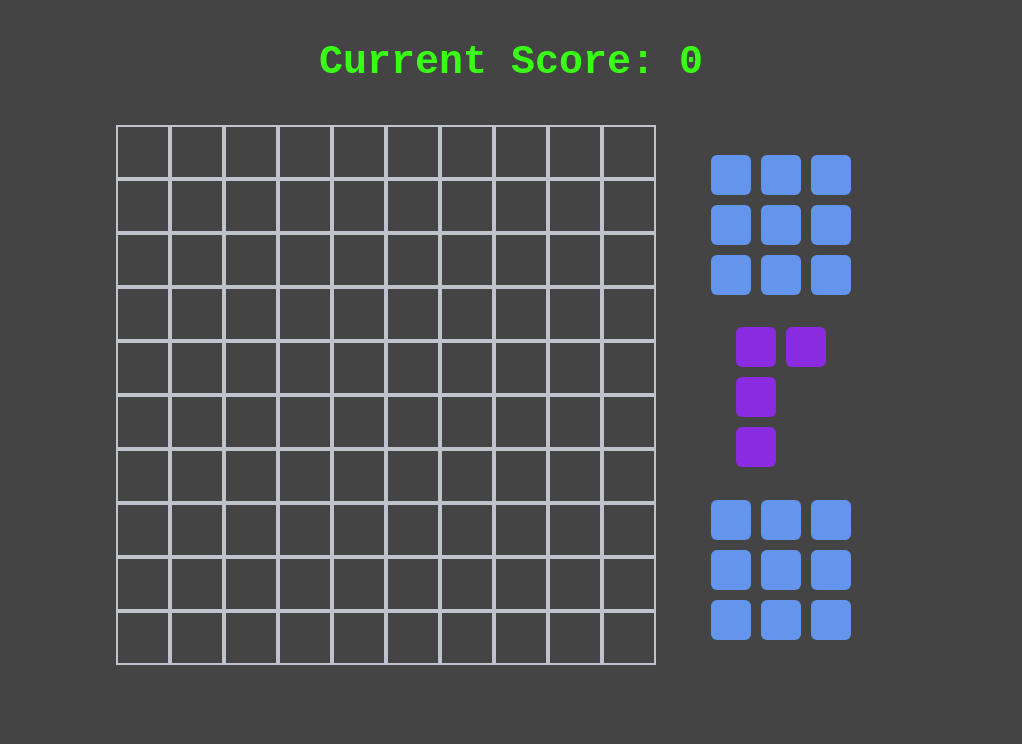
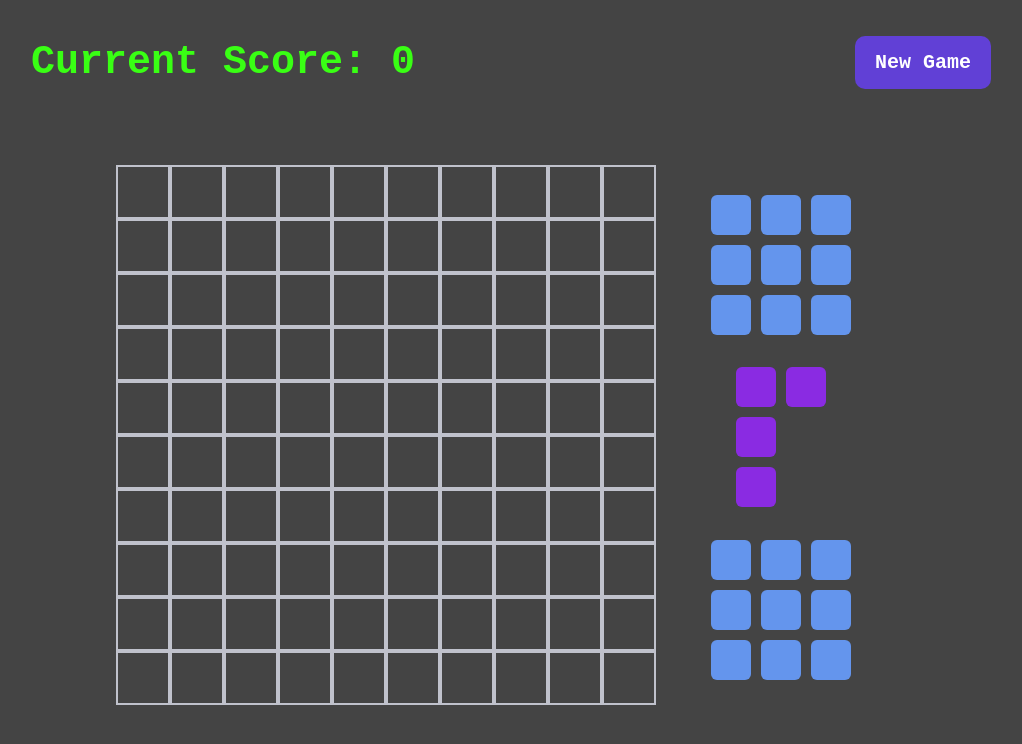
Before and after one commit to alexanderkho/1010, a React (Create React App) app: page / in a window 1280 px wide. Shown: the top 744 px of the page, without its empty margins (129-1151 px from the left). Built offline with nearby package versions, Linux system fonts and the light colour scheme.

Commit message:
add new game btn

```diff
--- a/src/components/Board/Board.css
+++ b/src/components/Board/Board.css
@@ -15,9 +15,37 @@
   padding: 2px 8px;
 }
 
+.game-info {
+  display: flex;
+  justify-content: space-between;
+  align-items: center;
+  width: 75%;
+  margin-left: 12.5%;
+}
+
 .score {
   font-family: "Courier New", Courier, monospace;
   font-size: 40px;
   font-weight: 800;
   color: #39ff14;
 }
+
+.new-game-btn {
+  background: #6140d6;
+  border-radius: 10px;
+  border: 0;
+  outline: 0;
+  font-family: "Courier New", Courier, monospace;
+  color: #fff;
+  font-size: 20px;
+  font-weight: 800;
+  padding: 15px 20px;
+}
+
+.new-game-btn:hover {
+  cursor: pointer;
+}
+
+.new-game-btn:active {
+  background-color: #8b6ef0;
+}
--- a/src/components/Board/index.tsx
+++ b/src/components/Board/index.tsx
@@ -13,11 +13,16 @@ type T_BoardContext = {
 const BoardContext = React.createContext<T_BoardContext>({});
 
 const Board: React.FC = () => {
-  const [{ queue, board, score }, playPiece] = useGameState();
+  const [{ queue, board, score }, playPiece, newGame] = useGameState();
 
   return (
     <div>
-      <p className="score">Current Score: {score}</p>
+      <div className="game-info">
+        <p className="score">Current Score: {score}</p>
+        <button className="new-game-btn" onClick={newGame}>
+          New Game
+        </button>
+      </div>
       <BoardContext.Provider value={{ playPiece }}>
         <div className="board">
           <div>
--- a/src/components/PieceQueue/PieceQueue.css
+++ b/src/components/PieceQueue/PieceQueue.css
@@ -18,3 +18,7 @@
   justify-content: center;
   align-items: center;
 }
+
+.piece-preview:hover {
+  cursor: move;
+}
--- a/src/game/gameReducer.ts
+++ b/src/game/gameReducer.ts
@@ -14,6 +14,7 @@ const ADD_PIECE = "ADD_PIECE";
 const CLEAR_ROW = "CLEAR_ROW";
 const CLEAR_COL = "CLEAR_COL";
 const RESET_QUEUE = "RESET_QUEUE";
+const NEW_GAME = "NEW_GAME";
 
 //TODO: is there a more sane way to type this
 type T_AddPiece = {
@@ -37,7 +38,16 @@ type T_ResetQueue = {
   type: typeof RESET_QUEUE;
 };
 
-type actionTypes = T_AddPiece | T_ClearRow | T_ClearCol | T_ResetQueue;
+type T_NewGame = {
+  type: typeof NEW_GAME;
+};
+
+type actionTypes =
+  | T_AddPiece
+  | T_ClearRow
+  | T_ClearCol
+  | T_ResetQueue
+  | T_NewGame;
 
 const addPiece = (index: number, origin: T_Pos, piece: Piece): T_AddPiece => {
   return {
@@ -65,6 +75,12 @@ const clearCol = (index: number): T_ClearCol => {
 const resetQueue = (): T_ResetQueue => {
   return {
     type: RESET_QUEUE,
+  };
+};
+
+const newGame = (): T_NewGame => {
+  return {
+    type: NEW_GAME,
   };
 };
 
@@ -116,6 +132,8 @@ const boardReducer = (state: T_GameState, action: actionTypes): T_GameState => {
         newQueue.push(getRandomPiece());
       }
       return { ...state, queue: newQueue };
+    case NEW_GAME:
+      return initialState;
     default:
       return state;
   }
@@ -129,4 +147,12 @@ const initialState: T_GameState = {
 
 export type { T_GameState };
 
-export { addPiece, clearRow, clearCol, resetQueue, boardReducer, initialState };
+export {
+  addPiece,
+  clearRow,
+  clearCol,
+  resetQueue,
+  boardReducer,
+  initialState,
+  newGame,
+};
--- a/src/game/useGameState.ts
+++ b/src/game/useGameState.ts
@@ -10,12 +10,17 @@ import {
   clearRow,
   clearCol,
   addPiece,
+  newGame,
 } from "./gameReducer";
 
 /**
  * Returns Board and a function to add a piece to board
  */
-const useGameState = (): [T_GameState, (i: number, o: T_Pos) => void] => {
+const useGameState = (): [
+  T_GameState,
+  (i: number, o: T_Pos) => void,
+  () => void
+] => {
   const [state, dispatch] = useReducer(boardReducer, initialState);
   const { board, queue } = state;
 
@@ -74,7 +79,9 @@ const useGameState = (): [T_GameState, (i: number, o: T_Pos) => void] => {
     dispatch(addPiece(index, origin, piece));
   };
 
-  return [state, playPiece];
+  const startNewGame = () => dispatch(newGame());
+
+  return [state, playPiece, startNewGame];
 };
 
 export default useGameState;
```
